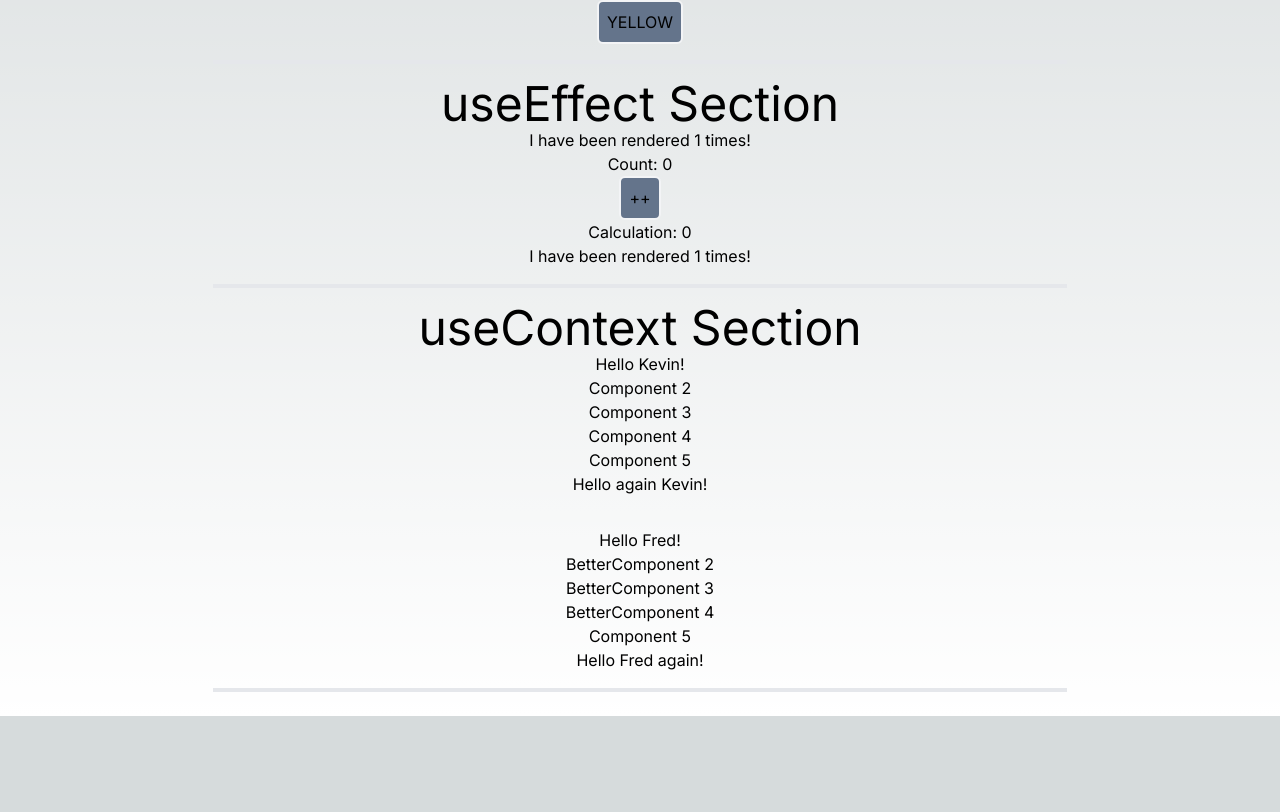
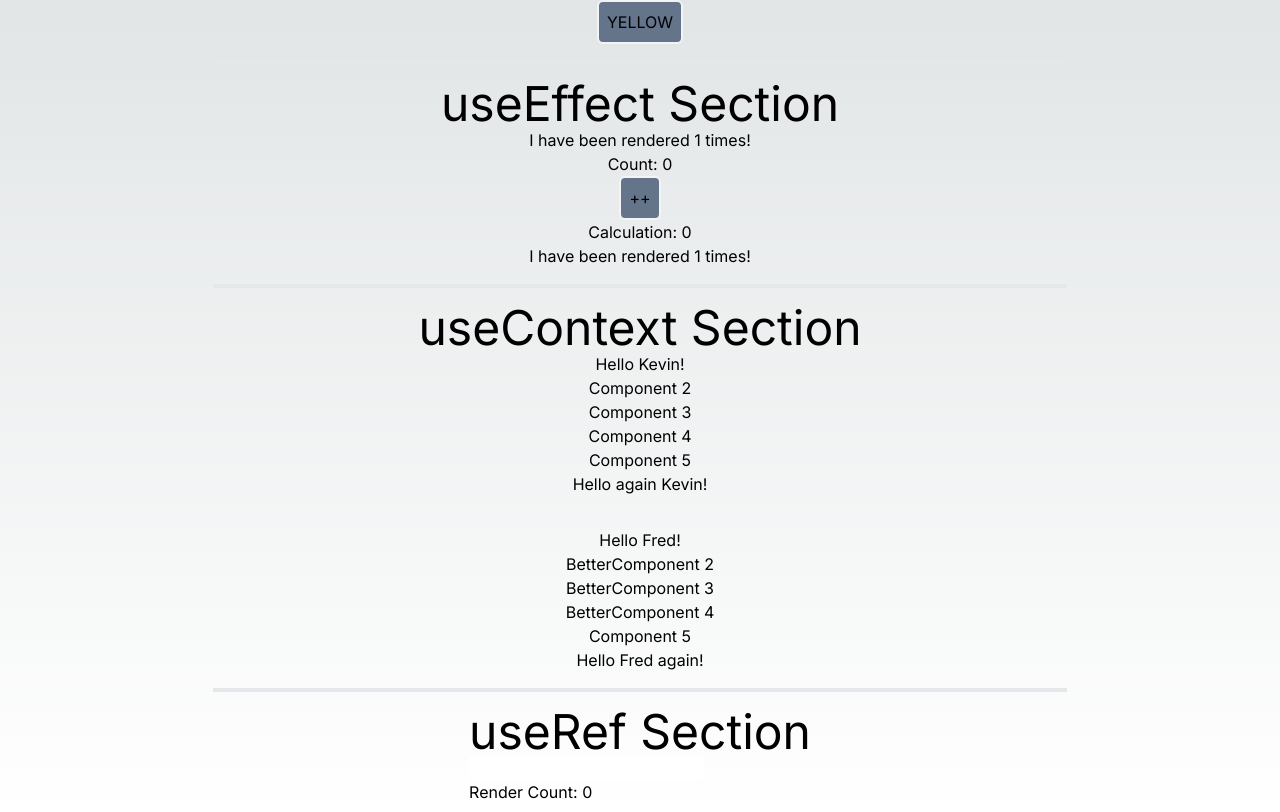
Before and after one commit to KevinStout/react-hooks, a Next.js app: page / in a window 1280 px wide. Shown: the part 328-1140 px from the top of the page. Before the commit the page ends 1044 px from the top, so only its background shows below. Built offline with nearby package versions, Linux system fonts and the light colour scheme.

Commit message:
starting to work on the useRef file

```diff
--- a/app/components/RefHook.tsx
+++ b/app/components/RefHook.tsx
@@ -0,0 +1,30 @@
+"use client";
+
+// The useRef Hook allows you to persist values between renders.
+// It can be used to store a mutable value that does not cause a re-render when updated.
+// It can be used to access a DOM element directly.
+
+// If we tried to how many times our application renders using the useState hook, we would be caught in an infinite loop since this hook itself causes a re-render.
+// To avoid this, we can use the useRef hook.
+
+import React, { useState, useRef, useEffect } from "react";
+import ReactDOM from "react-dom/client";
+
+function RefApp(): React.JSX.Element {
+  const [inputValue, setInputValue] = useState<string>("");
+  const count = useRef<number>(0);
+
+  useEffect(() => {
+    count.current = count.current + 1;
+  });
+
+  return (
+    <div>
+      <div className="text-5xl">useRef Section</div>
+      <input type="text" value={inputValue} onChange={(e) => setInputValue(e.target.value)} />
+      <h1>Render Count: {count.current}</h1>
+    </div>
+  );
+}
+
+export default RefApp;
--- a/app/page.tsx
+++ b/app/page.tsx
@@ -2,6 +2,7 @@ import Image from "next/image";
 import { FavoriteColor, Car, CarObject } from "./components/StateHook";
 import { Timer, Counter, CleanTimer } from "./components/EffectHook";
 import { Component1, BetterComponent1 } from "./components/ContextHook";
+import RefApp from "./components/RefHook";
 
 export default function Home() {
   return (
@@ -19,6 +20,7 @@ export default function Home() {
       <div className="p-4"></div>
       <BetterComponent1 />
       <hr className="border-2 w-4/6 m-4" />
+      <RefApp />
     </div>
   );
 }
```
